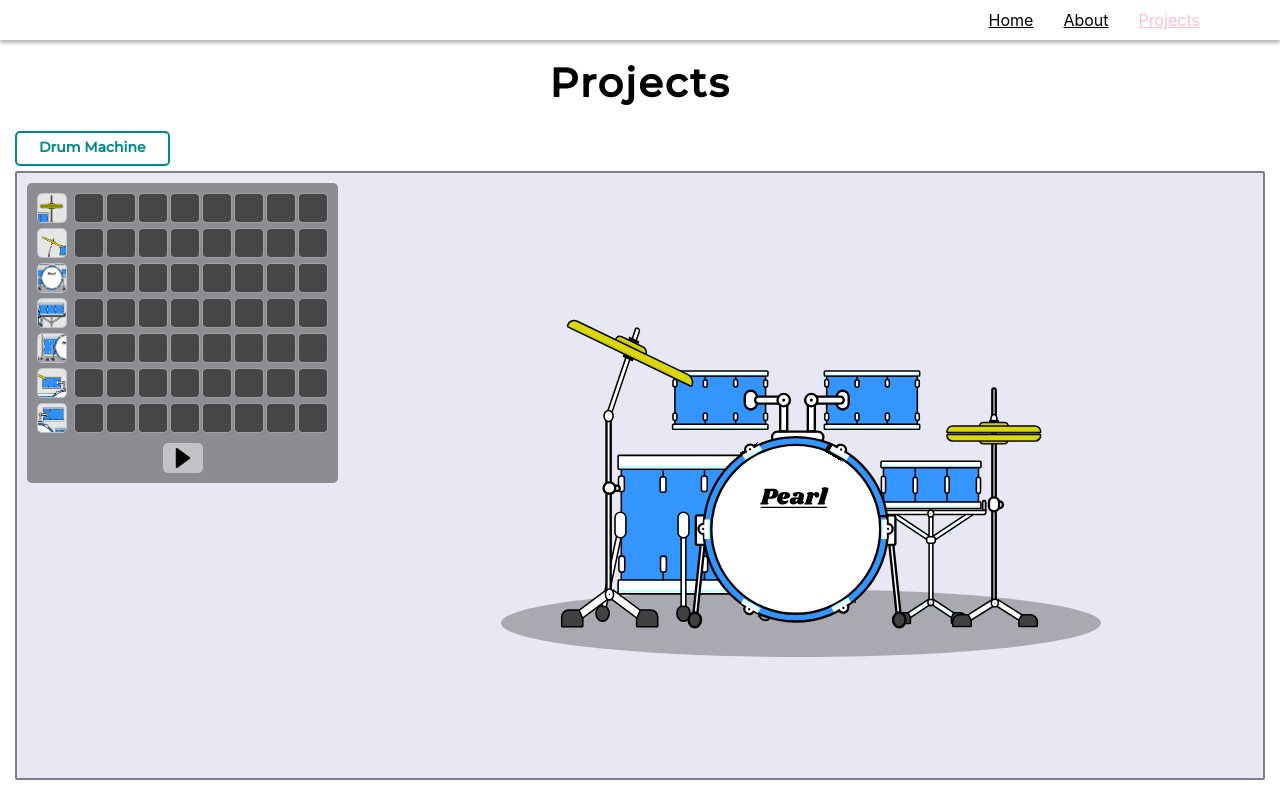
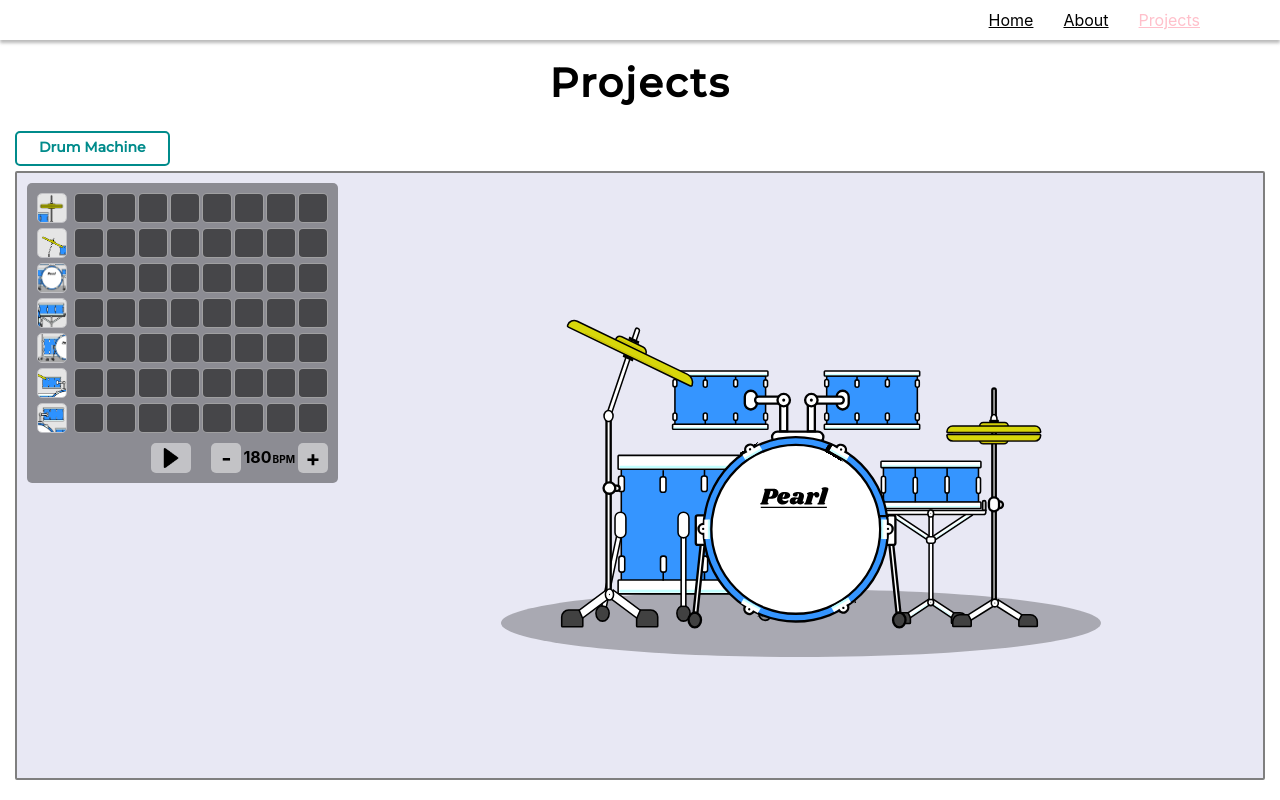
Before and after one commit to drdrongo/drdrongo.github.io, a React (Create React App) app: page /portfolio/projects in a window 1280 px wide. Both pictures are taken after a click on the button "Drum Machine". Built offline with nearby package versions, Linux system fonts and the light colour scheme; what assets would draw is missing.

Commit message:
drum sequencer done

```diff
--- a/src/projects/DrumKit.jsx
+++ b/src/projects/DrumKit.jsx
@@ -25,6 +25,9 @@ import imgPlay from 'assets/images/play.png';
 import imgPause from 'assets/images/pause.png';
 
 const DrumKit = () => {
+    const currentlyPlaying = useRef(0);
+    const [renderAgain, setRenderAgain] = useState(false);
+
     const onKeyDown = useCallback(({e, key, drum, audio}) => {
         if (e.repeat || !drums[e.key] || e.key !== key) return;
 
@@ -34,8 +37,9 @@ const DrumKit = () => {
 
     const onKeyUp = useCallback(({e, key, drum}) => {
         if (drums[e.key] && e.key === key) drum.classList.remove('animating');
-    }, [])
+    }, []);
 
+    // Animation listeners.
     const addAnimations = useCallback(() => {
         Object.values(drums).forEach(({ id, key, audio }) => {
             console.log('id id', id)
@@ -46,6 +50,7 @@ const DrumKit = () => {
         });
     }, [onKeyDown, onKeyUp]);
 
+    // Add drumkit animations on Render. Removes listeners.
     useEffect(() => {
         addAnimations();
         return () => {
@@ -54,19 +59,18 @@ const DrumKit = () => {
                 document.removeEventListener('keydown', e => onKeyDown({e, key, drum, audio}));
                 document.removeEventListener('keyup', e => onKeyUp({e, key, drum}));
             });
-        }
+        };
     }, [addAnimations, onKeyDown, onKeyUp]);
 
-    const sequencer = () => {
-        const soundButtons = onlySounds.map(({id, audio}, idx) => {
+    // Sequencer Button Rows
+    const soundButtonRows = useMemo(() => {
+        return onlySounds.map(({ id, audio }) => {
             const buttons = [];
             for (let i=0; i<8; i++) {
                 buttons.push(
                     <button
-                        className={
-                            `sequencer-btn sequence-${i} ${soundSlots[i].some(ss => ss.id === id) ? 'active' : ''}`}
-
-
+                        className={`sequencer-btn sequence-${i} ${soundSlots[i].some(ss => ss.id === id) ? 'active' : ''}`}
+                        id={id}
                         number={i}
                         onClick={e => {
                             const active = soundSlots[i].some(ss => ss.id === id);
@@ -83,28 +87,35 @@ const DrumKit = () => {
             };
             return buttons;
         });
+    }, []);
 
-        return soundButtons.map((sb, idx) => {
-            const drumName = onlySounds[idx].id;
+    // Sequencer: Images and Rows of sequencer btns
+    const sequencer = useMemo(() => soundButtonRows.map((row, idx) => {
+        const { id } = onlySounds[idx];
         return (
             <div className="sequencer-row">
                 <img
                     className="sequencer-img"
-                    src={images[drumName]}
-                    alt={drumName}
+                    src={images[id]}
+                    alt={id}
                 />
-                {sb.map(sb => sb)}
+                {row}
             </div>
-            )
-        })
-    };
+        );
+    }), [soundButtonRows]);
 
-    const currentlyPlaying = useRef(0);
-
+    // Highlights and plays sequencer row buttons
     const intervalActions = useCallback(() => {
         const curr = currentlyPlaying.current;
         document.querySelectorAll('.sequencer-btn').forEach(btn => btn.classList.remove('glowing'));
-        document.querySelectorAll(`.sequence-${curr}`).forEach(btn => btn && btn.classList.add('glowing'));
+        document.querySelectorAll(`.sequence-${curr}`).forEach(btn => {
+            btn.classList.add('glowing');
+            if (btn.classList.contains('active')) {
+                const drumEl = document.getElementById(`Anim-${btn.id}`);
+                drumEl.classList.add('animating');
+                setTimeout(() => drumEl.classList.remove('animating'), 100);
+            }
+        });
         if (soundSlots[curr].length > 0) {
             const audios = soundSlots[curr].map(({audio}) => audio);
             audios.forEach(aud => play(aud));
@@ -112,24 +123,45 @@ const DrumKit = () => {
         currentlyPlaying.current = curr === 7 ? 0 : curr + 1;
     }, [currentlyPlaying]);
 
-    const [playing, setPlaying] = useState(false);
-    const toggleSequencer = useCallback(() => {
-        if (playing) {
-            clearInterval(window.playInterval);
-            setPlaying(false);
-            return;
+    // Custom interval to allow for changing BPM
+    const playInterval = useCallback((cb, int) => {
+        if (!playing) return;
+
+        setTimeout(() => {
+            cb();
+            playInterval(cb, (60/bpm) * 1000);
+        }, int);
+    }, []);
+
+    // BPM change button actions
+    const onBpmChange = useCallback(dir => {
+        if (dir === '+') {
+            bpm = bpm + 5;
+            setRenderAgain(!renderAgain);
+        } else if (dir === '-' && bpm - 1 > 0) {
+            bpm = bpm - 5;
+            setRenderAgain(!renderAgain);
         }
+    }, [renderAgain]);
 
-        setPlaying(true);
-        window.playInterval = setInterval(intervalActions, 400);
-    }, [playing, intervalActions]);
+    // Actions when "PLAY" is clicked
+    const onPlayClick = useCallback(() => {
+        setRenderAgain(!renderAgain);
+        playing = !playing;
+        playInterval(intervalActions, (60/bpm) * 1000);
+    }, [renderAgain, intervalActions, playInterval]);
 
     return (
         <div className="drum-project-container">
+            {/* --- Sequencer --- */}
             <div className="sequencer-container">
-                {sequencer()}
+                {/* Sequencer Drums */}
+                {sequencer}
+                {/* Sequencer Option Buttons */}
+                <div className="sequencer-options">
+                    {/* Sequencer Play Button */}
                     <button
-                    onClick={toggleSequencer}
+                        onClick={onPlayClick}
                         className="play-button"
                     >
                         <img
@@ -138,15 +170,25 @@ const DrumKit = () => {
                             alt='playing or pausing'
                         />
                     </button>
+                    {/* Sequencer Speed Buttons */}
+                    <div className="bpm-options">
+                        <button onClick={() => onBpmChange('-')}>-</button>
+                        <span>{bpm}</span>
+                        <button onClick={() => onBpmChange('+')}>+</button>
                     </div>
-            <div
-                className="DrumKit-outer"
-            >
+                </div>
+            </div>
+            {/* --- DrumKit --- */}
+            <div className="DrumKit-outer">
                 <DrumKitSvgs />
             </div>
         </div>
     );
 };
+
+// -------- Variables --------
+let bpm = 180;
+let playing = false;
 
 const soundSlots = [[], [], [], [], [], [], [], []]
 
@@ -178,6 +220,6 @@ const drums = {
     f: {key: 'f', id: 'TomMid', audio: new Audio(TomMid)},
 };
 
-const onlySounds = Object.values(drums).map(({ id, audio }) => ({ id, audio }));
+const onlySounds = Object.values(drums).map(({ id, audio, key }) => ({ id, audio, key }));
 
 export default DrumKit
--- a/src/styles/projects/DrumKit.scss
+++ b/src/styles/projects/DrumKit.scss
@@ -163,6 +163,15 @@
     height: fit-content;
     flex-shrink: 0;
 }
+
+// Sequencer options
+.sequencer-options {
+    display: flex;
+    align-items: center;
+    justify-content: flex-end;
+    padding: 0.5rem 0 0;
+
+    // Play button
     .play-button {
         background-color: rgba(250, 250, 250, 0.5);
         color: white;
@@ -175,7 +184,7 @@
         border-radius: 0.5rem;
         box-shadow: unset;
         border: unset;
-    margin: 1rem auto 0;
+        margin-right: 2rem;
         &:hover {
             box-shadow: 1px 1px 2px rgba(0, 0, 0, 0.2);
         }
@@ -186,3 +195,39 @@
             object-fit:contain;
         }
     }
+
+    // Bpm changer
+    .bpm-options {
+        display: flex;
+        align-items: center;
+        button {
+            border-radius: 0.5rem;
+            width: 3rem;
+            height: 3rem;
+            background-color: rgba(250, 250, 250, 0.5);
+            box-shadow: unset;
+            border: unset;
+            color: black;
+            font-size: 2.2rem;
+            font-weight: bold;
+            display: flex;
+            align-items: center;
+            justify-content: center;
+            line-height: 3rem;
+            cursor: pointer;
+            &:hover {
+                box-shadow: 1px 1px 2px rgba(0, 0, 0, 0.2);
+            }
+        }
+        span {
+            font-size: 1.6rem;
+            font-weight: bold;
+            margin: 0 0.2rem;
+            &::after {
+                content: 'BPM';
+                margin: 0 0.1rem;
+                font-size: 1rem;
+            }
+        }
+    }
+}
```
Lines whose indentation alone changed are shown as unchanged.
